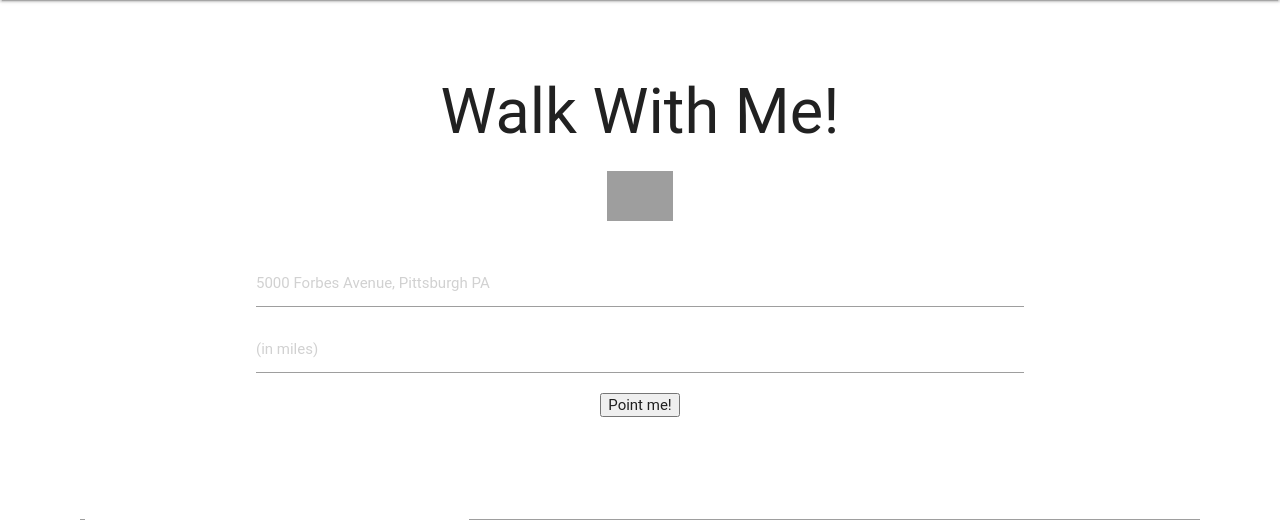
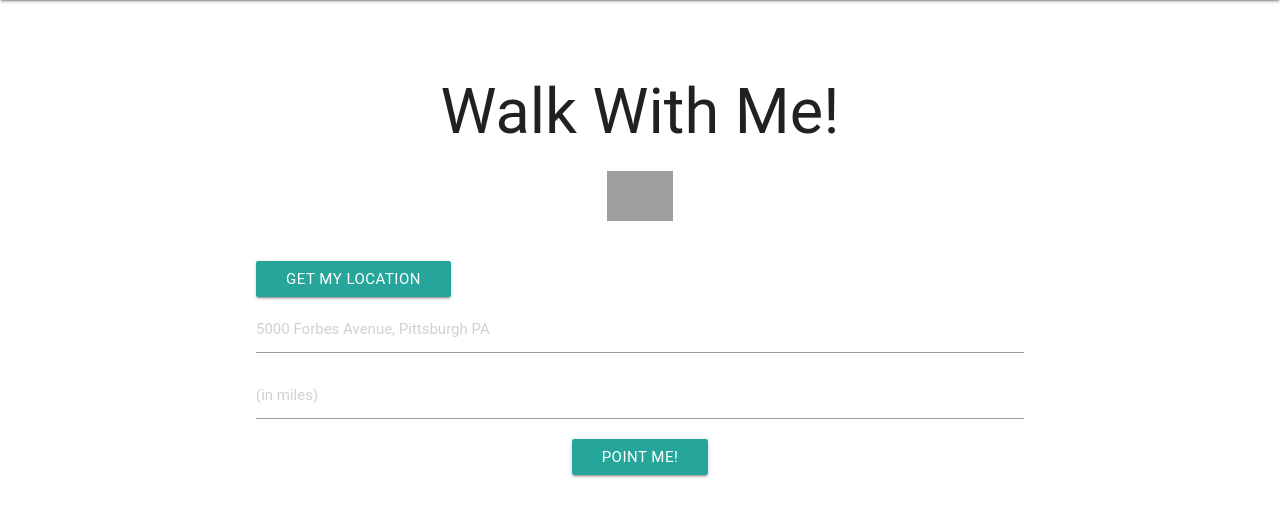
Before and after one commit to cxlai/hackcmu2016, a PHP site: page / in a window 1280 px wide. Shown: the part 64-584 px from the top of the page. Run offline with PHP 8.4, Linux system fonts and the light colour scheme; some libraries are stand-ins or nearby versions; some web fonts are replaced; grey boxes are pictures that could not be loaded.

Commit message:
mainly geolocation

```diff
--- a/css/sample.css
+++ b/css/sample.css
@@ -3,15 +3,19 @@
 	font-family: "Trebuchet MS":
 }
 
-#address-input {
-	width: 60%;
-	margin-top: 200px;
-	margin: auto;
+
+.page {
+  height: 100%;
+  margin: auto;
 }
 
-#distance-input {
-	width: 60%;
-	margin: auto;
+#inputs {
+  width: 60%;
+  margin: auto;
+}
+
+#address-input {
+  margin-top: 10px;
 }
 
 #header {}
@@ -33,6 +37,11 @@
   background: #ffffff;
   height: 70%;
   overflow-y: scroll;
+  text-align: center;
+  vertical-align: middle;
+  color: #aaa;
+  font-size: 15px;
+  padding: 15px;
 }
 
 
--- a/index.html
+++ b/index.html
@@ -6,11 +6,12 @@
 	<link rel="stylesheet" type="text/css" href = "./css/sample.css">
     <link rel="stylesheet" href="https://cdnjs.cloudflare.com/ajax/libs/materialize/0.97.1/css/materialize.min.css">
 
+
     <script
     src="https://ajax.googleapis.com/ajax/libs/jquery/1.11.3/jquery.min.js">
     </script>
-    <script src="http://code.jquery.com/jquery-1.11.3.min.js"></script>
-    <script src="http://code.jquery.com/jquery-migrate-1.2.1.min.js"></script>
+    <script src="https://code.jquery.com/jquery-1.11.3.min.js"></script>
+    <script src="https://code.jquery.com/jquery-migrate-1.2.1.min.js"></script>
     <script src="https://cdnjs.cloudflare.com/ajax/libs/materialize/0.97.1/js/materialize.min.js"></script>
     <script src="index.js"></script>
     <script src="algorithm.js"></script>
@@ -26,7 +27,7 @@
   </ul>
 </nav>
 <div class="right" id="login-box" >
-  <form method="post" action="http://localhost:8888/login.php">
+  <form method="post" action="./login.php">
     <label for="username"> </label>
     <input type="text" class="form-control" placeholder="Username" id='username' name='username'>
     <label for="password"> </label>
@@ -35,31 +36,51 @@
   </form>
 </div>
 <div class="right" id="signup-box">
-  <form method="post" action="http://localhost:8888/signup.php">
+  <form method="post" action="./signup.php">
     <label for="username"> </label>
     <input type="text" class="form-control" placeholder="Username" id='username' name='username'>
     <label for="password"> </label>
     <input type="password" class="form-control" placeholder="Password" id='password' name='password'>
-    <input type="submit" id="signup-submit" class="btn btn-primary" value="Sign Up!" onclick="toggleSignup()" name="submit" />
+    <input type="submit" id="signup-submit" class="btn btn-primary" value="Sign Up" onclick="toggleSignup()" name="submit" />
   </form>
 </div>
+
 <br/><br/>
 	<div class="sample" id="header" align="center">
 	<h1>Walk With Me!</h1>
-<img src="http://media.giphy.com/media/JpV8LLfdgdqi4/giphy.gif" height="50">
+<img src="https://media.giphy.com/media/JpV8LLfdgdqi4/giphy.gif" height="50">
 <h4 id="miles"></h4>
 </div><br/>
-	<div class="input-group input-group-lg" id="address-input">
-		<input type="text" class="form-control" placeholder="5000 Forbes Avenue, Pittsburgh PA" aria-describedby="sizing-addon1" id="address"></div>
+  <div id='inputs'>
+    <button type=button class='btn btn-primary' id="locator" onclick="geolocate()">Get my location</button>
+    <div class="input-group input-group-lg form-horizontal" id="address-input">
+      <input type="text" class="form-control" value="" placeholder="5000 Forbes Avenue, Pittsburgh PA" aria-describedby="sizing-addon1" id="address">
+    </div>
 	<div class="input-group input-group-lg" id="distance-input">
 		<input type="text" class="form-control" placeholder="(in miles)" aria-describedby="sizing-addon1" id="distance">
 	</div>
-	<div class="input-group input-group-lg" id="confirm" align="center"><input type="button" value="Point me!" onclick="locate()"></div>
+	<div class="input-group input-group-lg" id="confirm" align="center"><input type="button" value="Point me!" class="btn btn-primary" onclick="locate()"></div>
+  </div>
 <br/>
 
 <div id="map"></div>
-<div id="dirpanel"></div>
+<div id="dirpanel">Enter a location and distance for walking directions!</div>
 
+
+<script>
+function geolocate() {
+  console.log("locating...");
+  var latitude;
+  var longitude;
+  navigator.geolocation.getCurrentPosition(function(location) {
+    var coords = location.coords.latitude.toString() + ", " + location.coords.longitude.toString();
+    console.log(coords);
+    var addressInput = document.getElementById('address').value = coords;
+    console.log('a', addressInput.value)
+    console.log("done");
+  });
+}
+</script>
 <script>
   function toggleLogin() {
     document.getElementById("signup-box").style.display = "none";
@@ -117,6 +138,7 @@
     }
     getPath(dist, marker.position);
     });
+    document.getElementById('map').scrollIntoView();
   }
 	document.onkeypress = function(e){
 		if (e.keyCode == 13) { locate(); }
```
